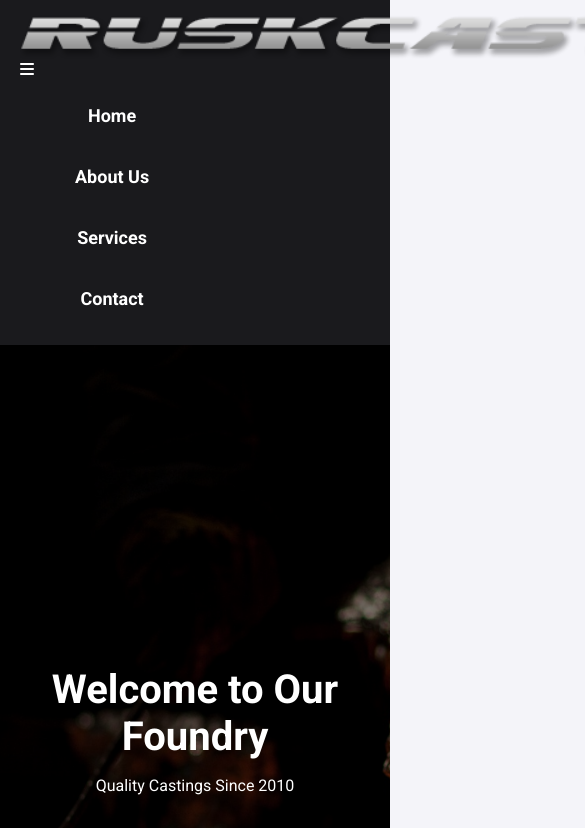
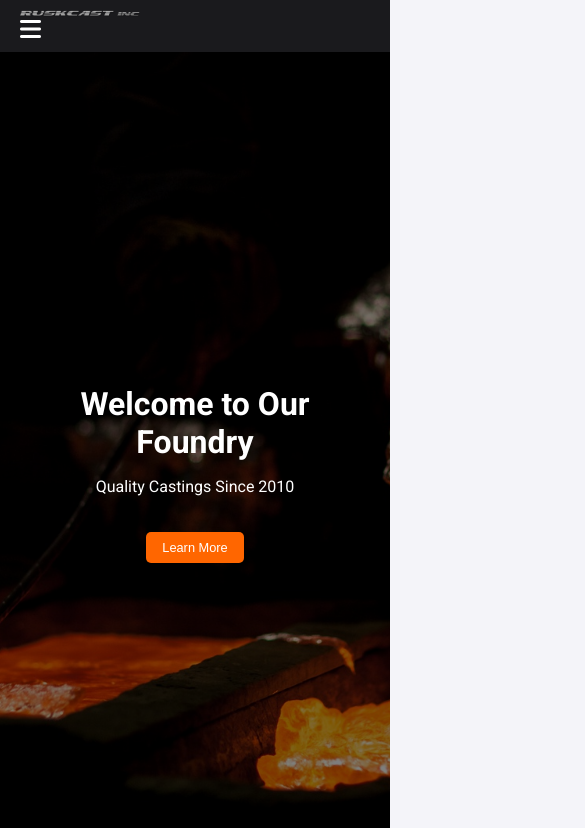
Before and after one commit to RuskcastStudent/RuskcastStudent.github.io, a plain HTML site: page index.html in a window 390 px wide. Shown: the top 828 px of the page, 585 px wide, since content can reach past the window. Drawn offline with Linux system fonts and the light colour scheme.

Commit message:
Update style.css

```diff
--- a/style.css
+++ b/style.css
@@ -25,12 +25,15 @@ header {
 
 header img {
     height: 50px;
+    max-width: 100%;
+    width: auto;
 }
 
 nav ul {
     list-style: none;
     display: flex;
     gap: 20px;
+    margin: 0;
 }
 
 nav ul li {
@@ -49,6 +52,16 @@ nav ul li a {
 
 nav ul li a:hover {
     background-color: #575757;
+}
+
+.menu-toggle {
+    display: none;
+    cursor: pointer;
+}
+
+.menu-toggle i {
+    font-size: 24px;
+    color: #fff;
 }
 
 .hero {
@@ -229,12 +242,23 @@ footer p {
 
 /* Responsive Styles */
 @media (max-width: 768px) {
+    .menu-toggle {
+        display: block;
+    }
     nav ul {
         flex-direction: column;
         align-items: center;
+        display: none;
+    }
+    nav ul.open {
+        display: flex;
     }
     nav ul li {
         margin: 10px 0;
+    }
+    header img {
+        height: auto;
+        width: 150px;
     }
     .hero h1 {
         font-size: 3em;
@@ -243,7 +267,7 @@ footer p {
         font-size: 1.2em;
     }
     .services .service, .testimonials .testimonial {
-        width: 80%;
+        width: 90%;
     }
 }
 
@@ -252,8 +276,12 @@ footer p {
         flex-direction: column;
         align-items: flex-start;
     }
+    header img {
+        height: auto;
+        width: 120px;
+    }
     .hero h1 {
-        font-size: 2.5em;
+        font-size: 2em;
     }
     .hero p {
         font-size: 1em;
@@ -261,4 +289,17 @@ footer p {
     .services .service, .testimonials .testimonial {
         width: 100%;
     }
+    .hero .cta {
+        padding: 8px 16px;
+        font-size: 0.8em;
+    }
+    .section h2 {
+        font-size: 2em;
+    }
+    .section p {
+        font-size: 1em;
+    }
+    .contact-info div {
+        font-size: 1em;
+    }
 }
```
